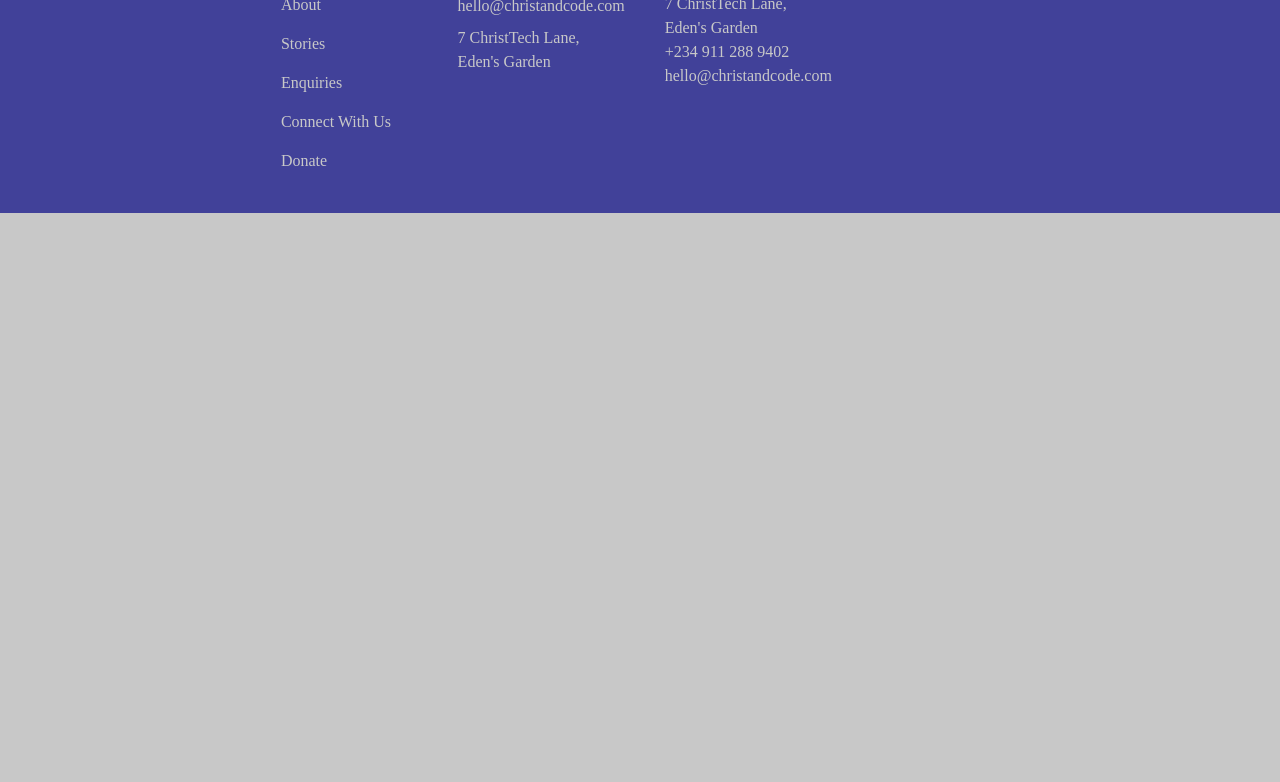
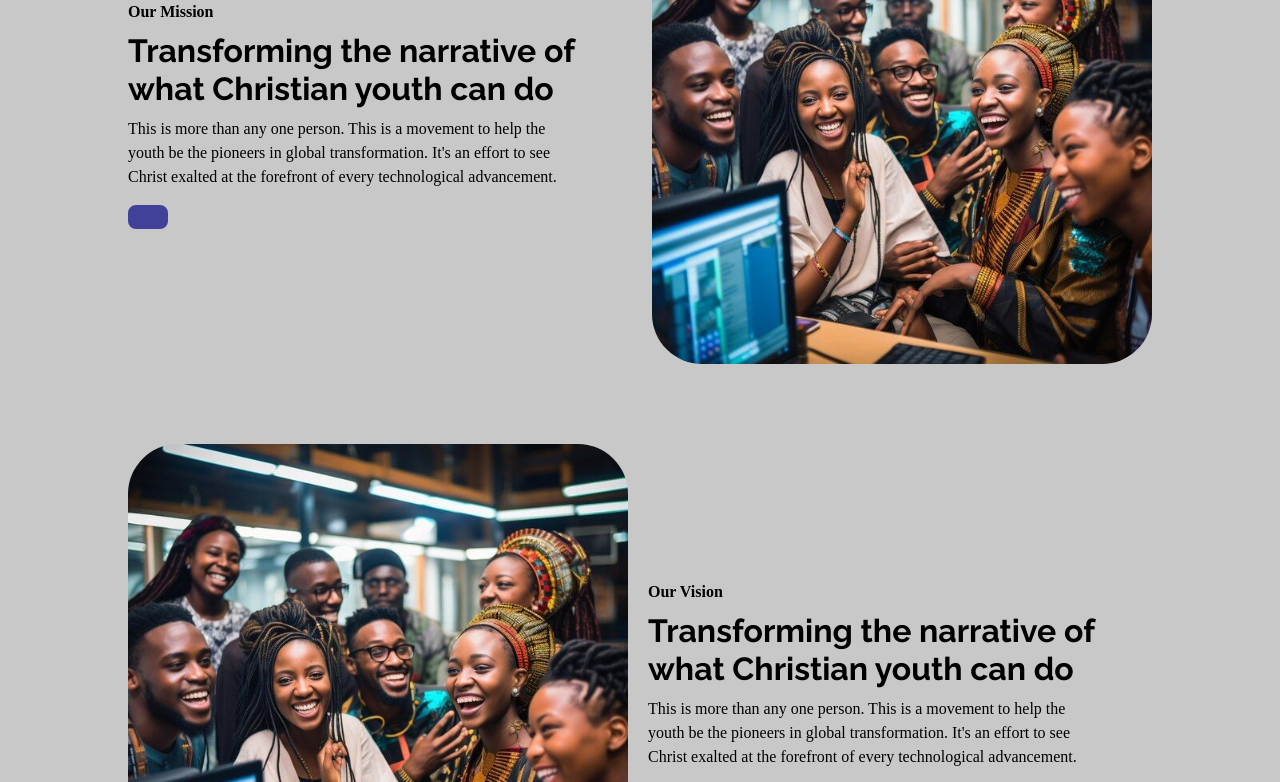
Before and after one commit to BofaMpama/C.A.C, a plain HTML site: page about-us.html in a window 1280 px wide. Shown: the part 1098-1880 px from the top of the page. Before the commit the page ends 1311 px from the top, so only its background shows below. Drawn offline with Linux system fonts and the light colour scheme.

Commit message:
mission and vision added

```diff
--- a/about-us.html
+++ b/about-us.html
@@ -58,6 +58,33 @@
     paragraph="Laptops distributed to youths across the country to kickstart the dream."
     ></t-box>
     </section>
+
+    <!--Mission & Vision-->
+    <t-section
+    selector="flex margin6"
+    boldParagraph="Our Mission"
+    heading="Transforming the narrative of what Christian youth can do"
+    boldParagraph=" "
+    paragraph="This is more than any one person. This is a movement to help the youth be the pioneers in global transformation. It's an effort to see Christ exalted at the forefront of every technological advancement."
+    paragraph2=""
+    link=""
+    linkText=""
+    img="resources/A african pepol using computer _ Premium AI-generated image.jpeg"
+    imageStyling="border-radius-2"
+    ></t-section>
+    <t-section
+    selector="flex margin6 reverse"
+    boldParagraph="Our Vision"
+    heading="Transforming the narrative of what Christian youth can do"
+    boldParagraph=" "
+    paragraph="This is more than any one person. This is a movement to help the youth be the pioneers in global transformation. It's an effort to see Christ exalted at the forefront of every technological advancement."
+    paragraph2=""
+    link=""
+    linkText=""
+    img="resources/A african pepol using computer _ Premium AI-generated image.jpeg"
+    imageStyling="border-radius-2"
+    ></t-section>
+
     <!--footer section-->
     <t-footer></t-footer>
 
```
